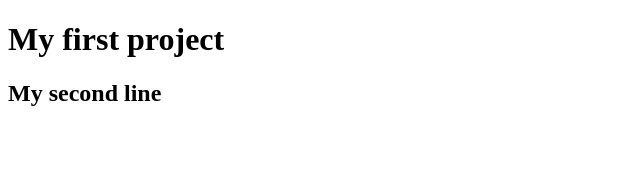
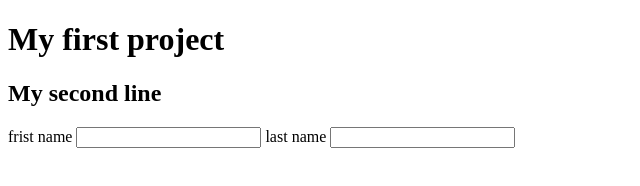
Before and after one commit to rohitk0004/practicegit, a plain HTML site: page index.html in a window 1280 px wide. Shown: the whole page, without its empty margins (0-640 px from the left). Drawn offline with Linux system fonts and the light colour scheme.

```diff
--- a/index.html
+++ b/index.html
@@ -8,5 +8,11 @@
 <body>
     <h1>My first project</h1>
     <h2>My second line</h2>
+    <div>
+        <label for="fname">frist name</label>
+        <input type="text">
+        <label for="lname">last name</label>
+        <input type="text">
+    </div>
 </body>
 </html>
```
